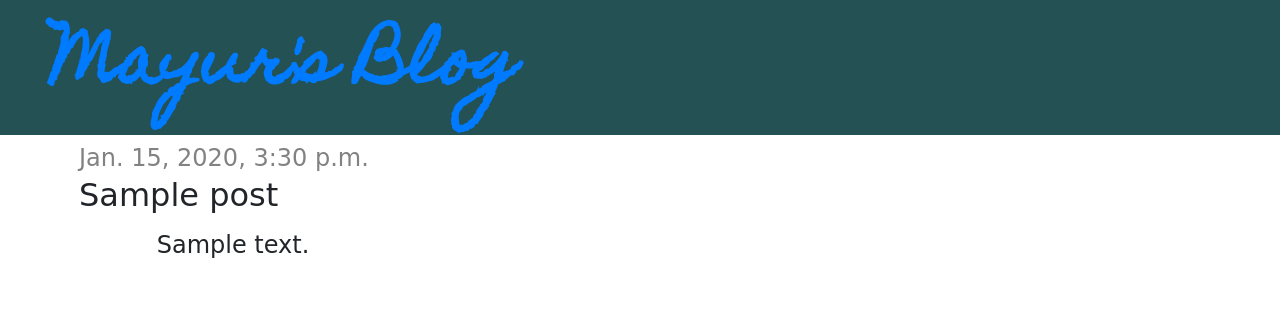
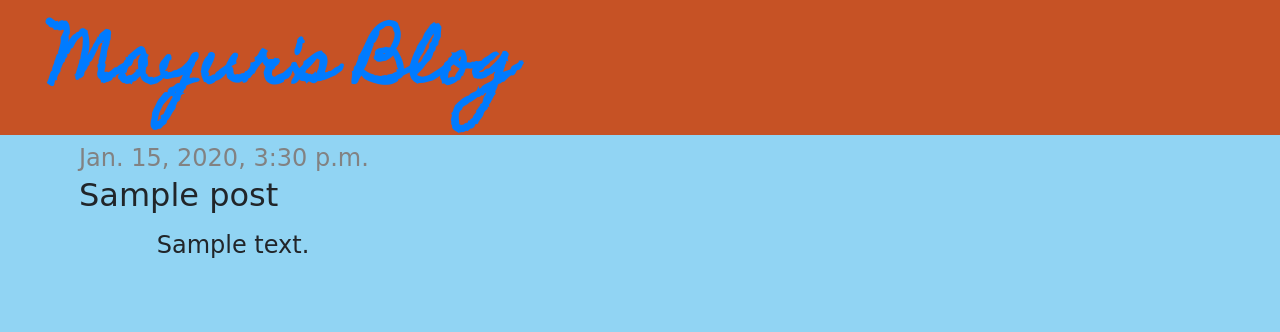
Before and after one commit to XmayRog/My_Blog, a Django app: page /post/1/ in a window 1280 px wide. Shown: the top 332 px of the page. Run offline with Django 3.2, Linux system fonts and the light colour scheme; tables that the repository leaves empty hold one stand-in row (values such as "Sample post"); some libraries are stand-ins or nearby versions; some web fonts are replaced.

Commit message:
Added view and template for detailedblog post as well as CSS for the site

```diff
--- a/blog/static/css/blog.css
+++ b/blog/static/css/blog.css
@@ -1,5 +1,5 @@
 .page-header {
-    background-color: rgba(2, 54, 56, 0.863);
+    background-color: rgba(207, 62, 5, 0.863);
     padding:  30px 20px 20px 50px ;
     font-family: 'Homemade Apple', cursive;
 
@@ -9,7 +9,7 @@
     font-size: 4rem;
 }
 body {
-    background-color: rgba(255, 255, 255, 0.863);
+    background-color: rgb(145, 212, 243);
 }
 
 .content {
```
